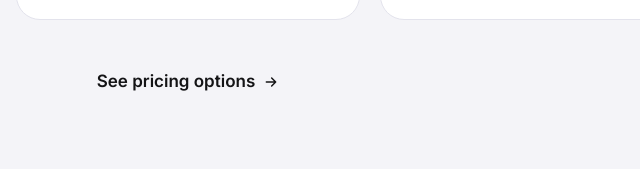
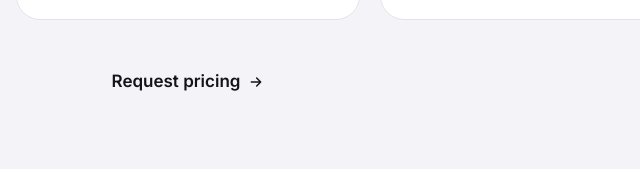
Before and after one commit to ajwebber13/culture-pulse-studios, a plain HTML site: page index.html in a window 1280 px wide. Shown: the part 1771-1940 px from the top of the page, 452-1092 px from the left. Drawn offline with nearby package versions, Linux system fonts and the light colour scheme.

Commit message:
Match link text

```diff
--- a/index.html
+++ b/index.html
@@ -206,7 +206,7 @@ Web · Apps · Brand · Print
 </div>
 
 <div style="margin-top: 40px; text-align: center">
-<a href="#pricing" style="display: inline-flex; align-items: center; gap: 8px; min-height: 44px; font-weight: 600; text-decoration: none; color: #141416">See pricing options
+<a href="#pricing" style="display: inline-flex; align-items: center; gap: 8px; min-height: 44px; font-weight: 600; text-decoration: none; color: #141416">Request pricing
 <svg width="16" height="16" viewBox="0 0 24 24" fill="none" stroke="currentColor" stroke-width="2.2" stroke-linecap="round" stroke-linejoin="round" aria-hidden="true"><path d="M5 12h14M13 6l6 6-6 6"></path></svg>
 </a>
 </div>
```
